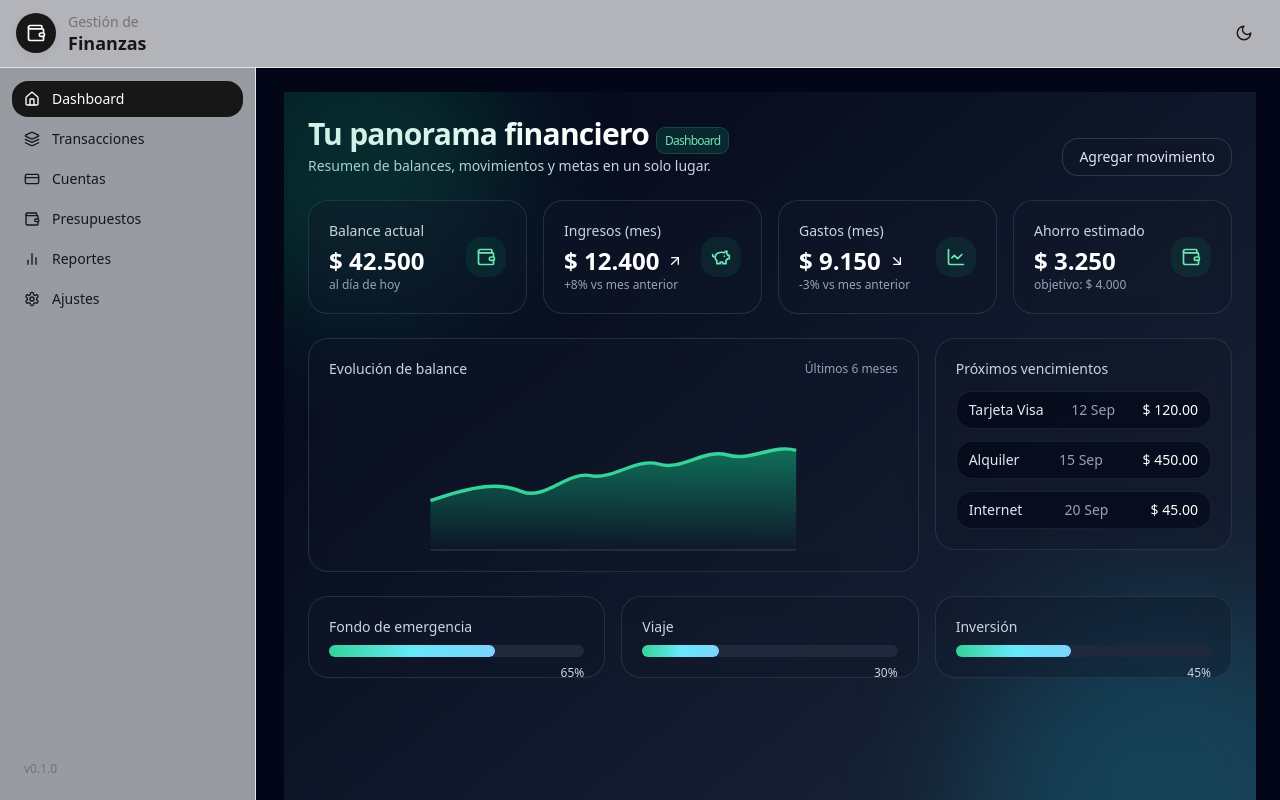
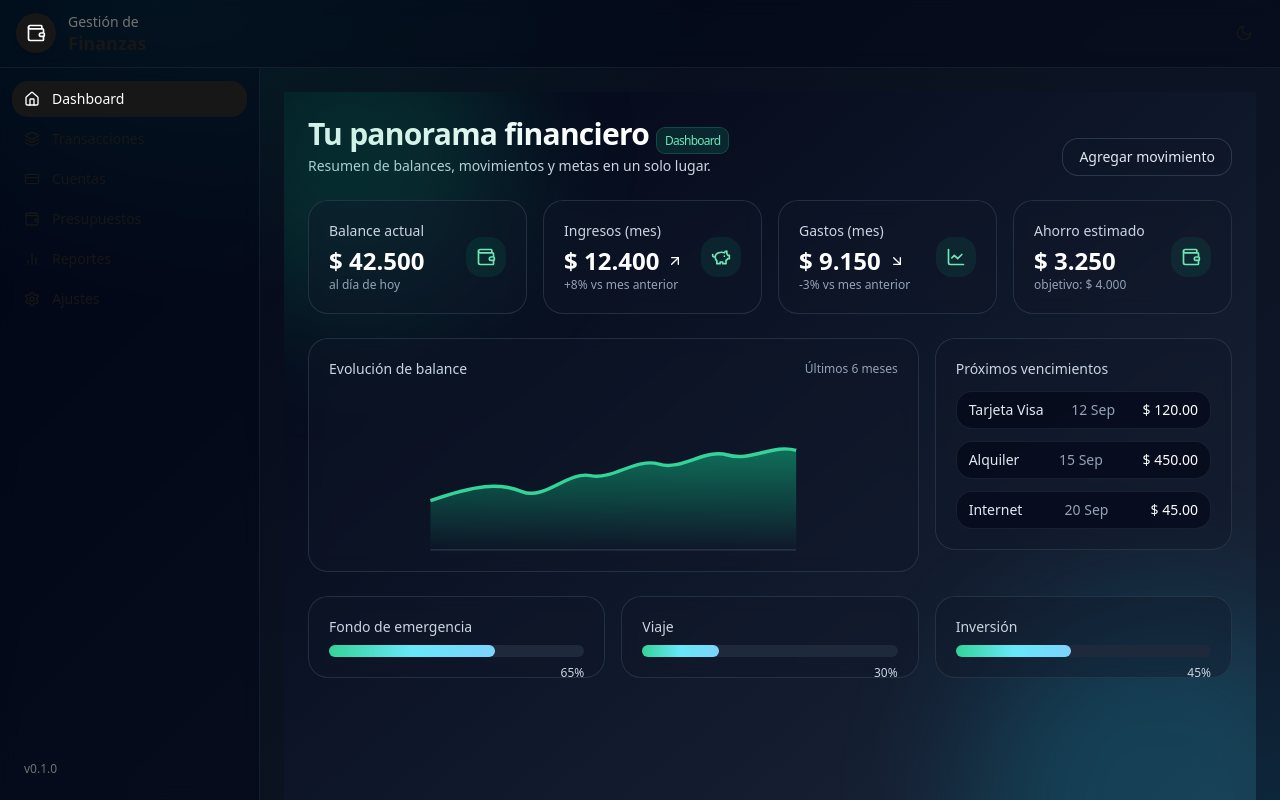
Before and after one commit to PierrardFacundo/GestionFinanzasapp, a React (Vite) app in the folder frontend/: page /dashboard in a window 1280 px wide. Built offline with nearby package versions, Linux system fonts and the light colour scheme.

Commit message:
Frontend changes

```diff
--- a/frontend/src/App.tsx
+++ b/frontend/src/App.tsx
@@ -16,7 +16,7 @@ export default function App() {
 
   return (
     // Contenedor ÚNICO que scrollea (con scrollbar oculto)
-    <div id="app-scroll" className="fixed inset-0 overflow-y-auto bg-slate-950 no-scrollbar">
+    <div id="app-scroll" className="fixed inset-0 overflow-y-auto no-scrollbar">
       {!isWelcome && <Topbar />}
 
       <div className={isWelcome ? "" : "mx-auto grid max-w-screen-2xl grid-cols-1 md:grid-cols-[260px_1fr]"}>
--- a/frontend/src/components/Sidebar.tsx
+++ b/frontend/src/components/Sidebar.tsx
@@ -13,7 +13,7 @@ const links = [
 
 export default function Sidebar() {
   return (
-    <aside className="hidden md:block md:w-64 border-r bg-white/60 backdrop-blur dark:bg-neutral-950/60">
+    <aside className="hidden md:flex md:flex-col border-r border-slate-800/60 bg-slate-950/40 backdrop-blur">
       <nav className="sticky top-[68px] flex h-[calc(100dvh-68px)] flex-col gap-1 p-3">
         {links.map(({ to, label, icon: Icon }) => (
           <NavLink
--- a/frontend/src/components/Topbar.tsx
+++ b/frontend/src/components/Topbar.tsx
@@ -36,7 +36,7 @@ export default function Topbar() {
   }
 
   return (
-    <header className="sticky top-0 z-30 w-full border-b bg-white/70 backdrop-blur dark:bg-neutral-950/70">
+    <header className="sticky top-0 z-40 border-b border-slate-800/60 bg-slate-950/40 backdrop-blur">
       <div className="mx-auto flex max-w-screen-2xl items-center justify-between px-4 py-3">
         <div className="flex items-center gap-3">
           <div className="grid h-10 w-10 place-items-center rounded-2xl bg-neutral-900 text-white dark:bg-neutral-100 dark:text-neutral-900 shadow-soft">
--- a/frontend/src/styles.css
+++ b/frontend/src/styles.css
@@ -66,5 +66,44 @@ body { overflow: hidden; }
 #app-scroll::-webkit-scrollbar { width: 0; height: 0; }
 #app-scroll { scrollbar-width: none; -ms-overflow-style: none; }
 
+/* ===== Fondo global (mismo look que Welcome/Dashboard) ===== */
+#app-scroll {
+  position: relative;
+  /* gradiente base */
+  background:
+    radial-gradient(900px 500px at 12% 0%, rgba(16,185,129,0.12), transparent 60%),
+    radial-gradient(900px 600px at 100% 110%, rgba(6,182,212,0.12), transparent 60%),
+    linear-gradient(135deg, #020617 0%, #0b1220 50%, #0f172a 100%);
+  background-attachment: fixed; /* evita “bandas” al scrollear */
+}
+
+/* glows sutiles (como en Welcome) */
+#app-scroll::before,
+#app-scroll::after {
+  content: "";
+  position: fixed; /* se quedan pegados al viewport */
+  pointer-events: none;
+  filter: blur(32px);
+  opacity: 0.55;
+  z-index: -1;
+}
+#app-scroll::before {
+  top: -120px; left: -120px;
+  width: 380px; height: 380px;
+  background: radial-gradient(closest-side, rgba(16,185,129,0.20), transparent);
+}
+#app-scroll::after {
+  right: -140px; bottom: -140px;
+  width: 460px; height: 460px;
+  background: radial-gradient(closest-side, rgba(6,182,212,0.18), transparent);
+}
+
+/* (ya tenías) un solo scroll y barra oculta */
+html, body, #root { height: 100%; }
+body { overflow: hidden; }
+#app-scroll { overflow-y: auto; -webkit-overflow-scrolling: touch; }
+#app-scroll { scrollbar-width: none; -ms-overflow-style: none; }
+#app-scroll::-webkit-scrollbar { width: 0; height: 0; }
+
 
 }
```
